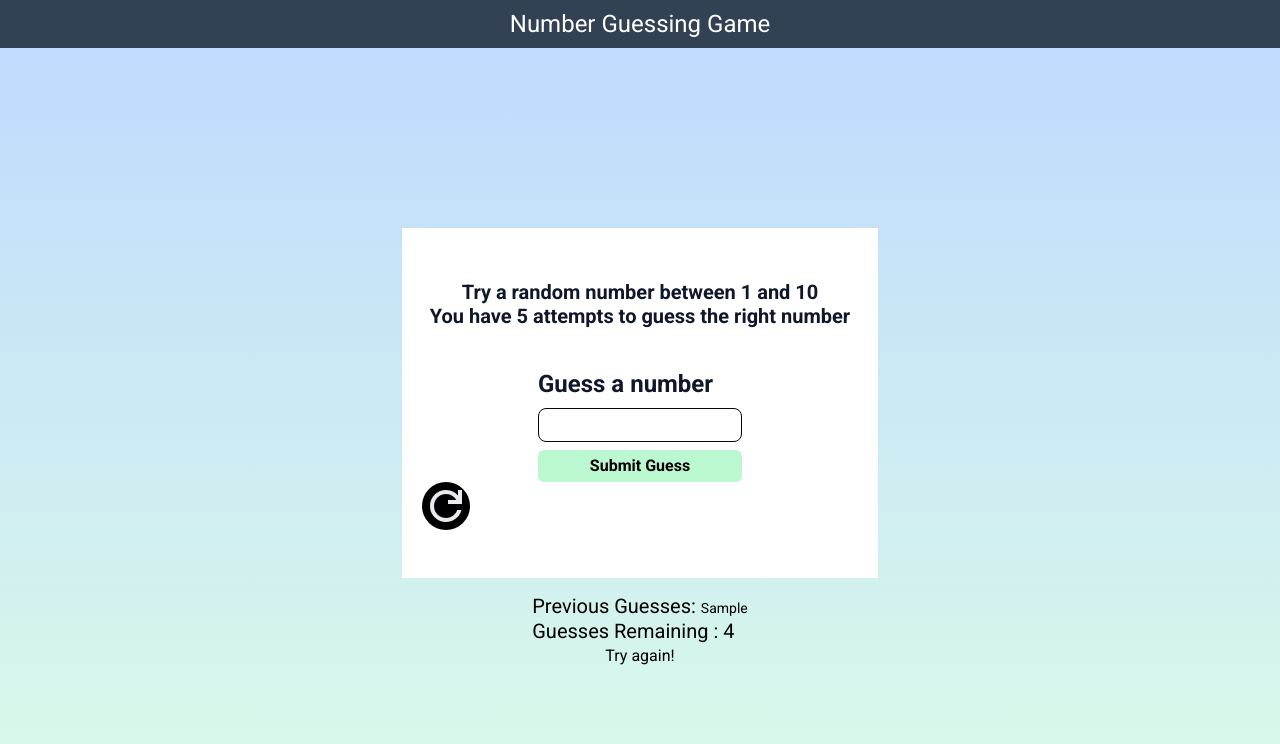
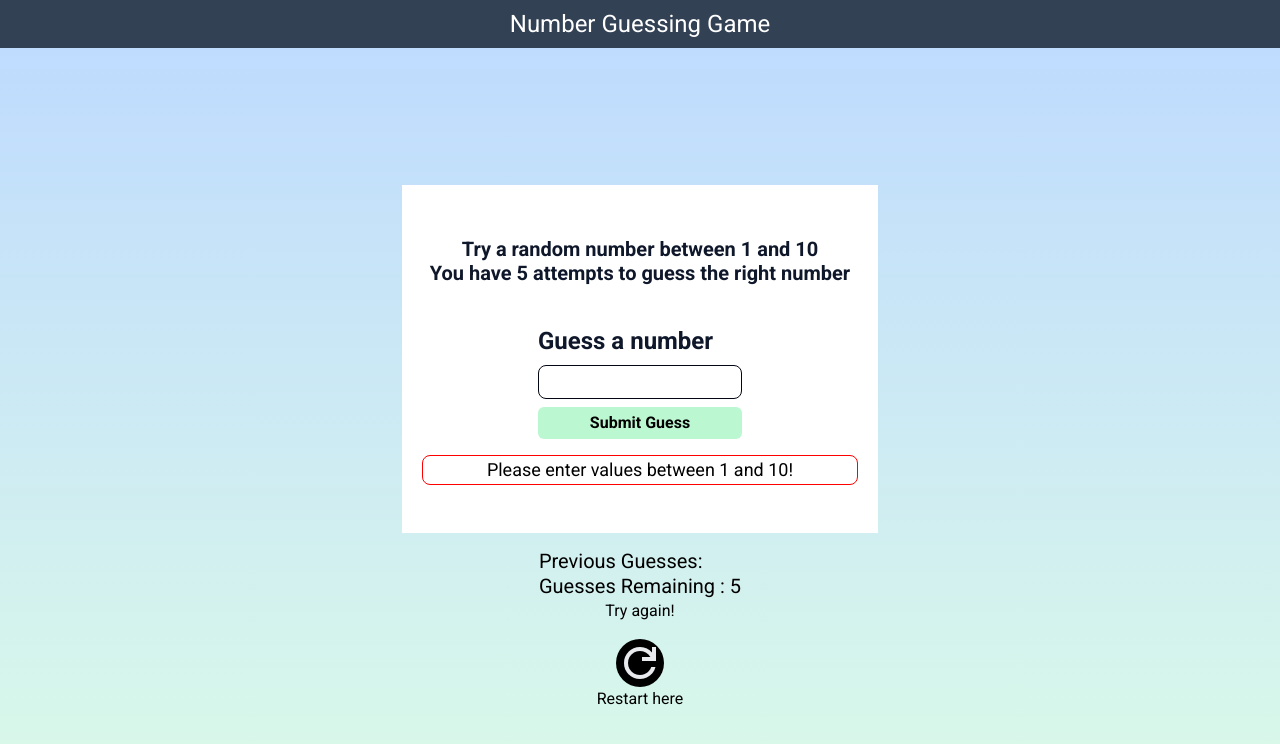
Before and after one commit to amancodes8/Projects, a plain HTML site: page index.html in a window 1280 px wide. Both pictures are taken after typing "Sample" into the empty fields and a click on the button "Submit Guess". Drawn offline with Linux system fonts and the light colour scheme; a web font is replaced by a local one.

Commit message:
all done

```diff
--- a/index.html
+++ b/index.html
@@ -23,18 +23,20 @@
                 <input type="text" id="guessField" class="guessField p-1 rounded-lg w-fit border border-gray-950">
                 <button type="submit" class="bg-green-200 hover:opacity-90 rounded-md p-1" id="subt">Submit Guess</button>
             </form>
-            <img id="refresh" onclick="rotate()" class="flex justify-center rounded-full max-h-12 max-w-12 bg-black " src="refre.png" alt="">
             <p id="feedback" class="font-light rounded-lg  text-center text-black text-lg mt-4"></p>
 
         </div>
 
-<div class="mt-4 text-xl leading-tight">
+<div id="hideOnWin" class="mt-4 text-xl leading-tight">
     <p>Previous Guesses: <span id="prg" class="text-sm"></span> </p>
     <p id="remaining">Guesses Remaining : <span id="cnt"></span> </p>
 </div>
 <div>
     <p id="result"></p>
  </div>
+ <img id="refresh" onclick="rotate()" class="flex mt-4 justify-center rounded-full max-h-12 max-w-12 bg-black " src="refre.png" alt="">
+ <p>Restart here</p>
+
     </main>
 
     <script src="script.js"></script>
--- a/script.js
+++ b/script.js
@@ -1,12 +1,19 @@
 
 const randomNumber = parseInt(Math.random() * 10 + 1);
+console.log(randomNumber);
+
 let count = 5;
 let gameOver = false;
-document.getElementById('cnt').innerHTML = count;
-
 let prguess = [];
 
 const refresh = document.querySelector('#refresh');
+const Value1 = document.getElementById('guessField');
+const feedback = document.getElementById('feedback');
+const result = document.querySelector('#result');
+const hideOnWin = document.querySelector('#hideOnWin');
+const arr = document.getElementById('prg');
+document.getElementById('cnt').innerHTML = count;
+
 
 function rotate() {
     refresh.style.transition = "transform 0.5s";
@@ -17,56 +24,54 @@ function rotate() {
     }, 500);
 }
 
-
-refresh.addEventListener('click', rotate);
-
-
-
-
-document.getElementById('form').addEventListener('submit', function (e) {
+function handleSubmit(e) {
     e.preventDefault();
 
     if (gameOver) {
         return;
     }
 
-    const Value1 = document.getElementById('guessField');
-    const v1 = Value1.value;
-
-    const feedback = document.getElementById('feedback');
+    const v1 = Value1.value.trim();
 
     let flag = 0;
 
-    if (v1 < 1 || v1 > 10) {
+    if (v1 < 1 || v1 > 10 || isNaN(v1)) {
         feedback.style.display = "block";
         feedback.textContent = "Please enter values between 1 and 10!";
         feedback.style.border = '1px solid red';
     } else {
         flag = 1;
-        count = count - 1;
+        count--;
         feedback.style.display = "none";
         prguess.push(v1);
-
     }
 
     document.getElementById('cnt').innerHTML = count;
-    const result = document.querySelector('#result');
 
     if (randomNumber == v1) {
-        result.innerHTML = "Congratulations You got the right number!"
+        result.innerHTML = "Congratulations! You got the right number! Please restart";
         gameOver = true;
+        hideOnWin.style.display = "none";
+        result.style.fontSize = "larger";
+        Value1.disabled = true;
     } else {
-        result.innerHTML = `Try again!`
+        result.innerHTML = `Try again!`;
     }
 
     if (count === 0) {
         gameOver = true;
         Value1.disabled = true;
-        feedback.textContent = "Game Over! You can no longer make guesses.";
+        feedback.style.display = "block";
+        hideOnWin.style.display = "none";
+        if(v1 != randomNumber){
+            feedback.textContent = "Game Over! You can no longer make guesses. Please restart";
+        }
     }
 
-    let arr = document.getElementById('prg');
-    arr.innerText = prguess;
+    arr.innerText = prguess.join(', ');
+    Value1.value = '';
+}
 
-    Value1.value = '';
-});
+
+refresh.addEventListener('click', rotate);
+document.getElementById('form').addEventListener('submit', handleSubmit);
```
